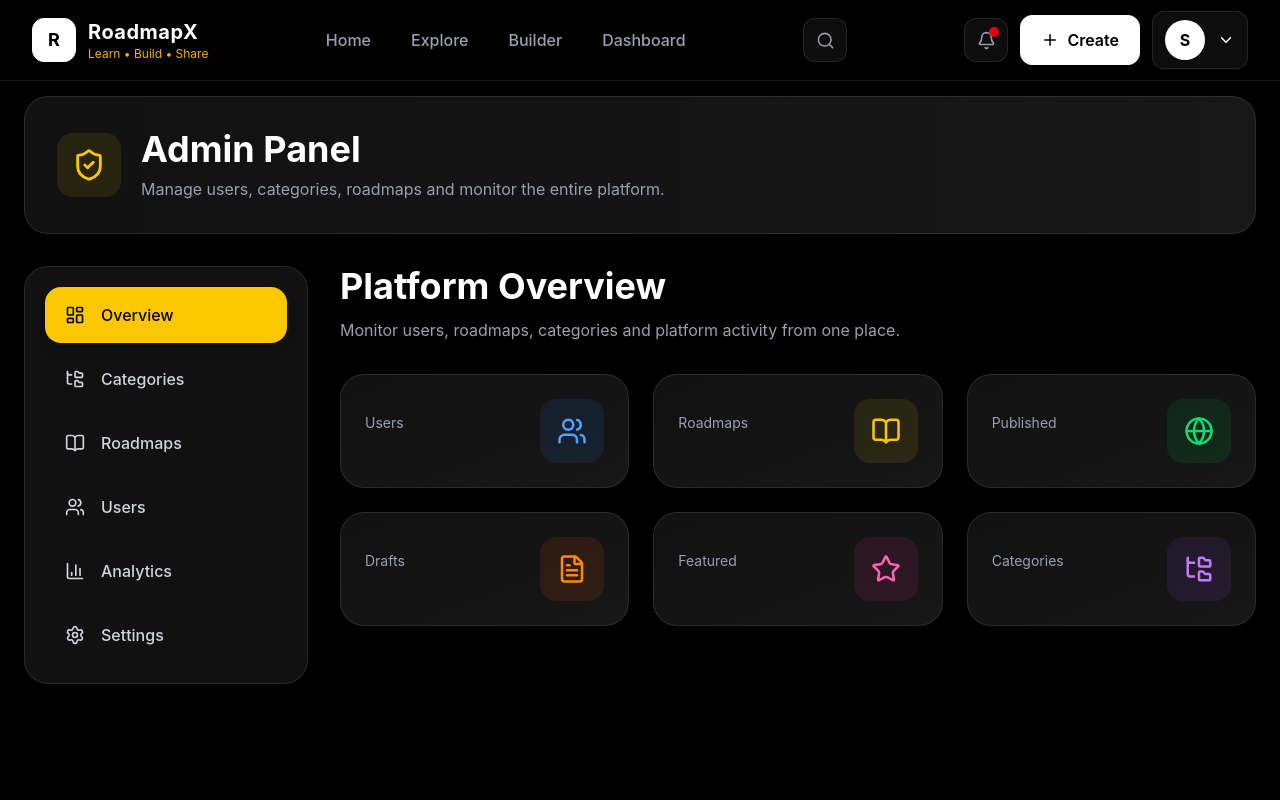
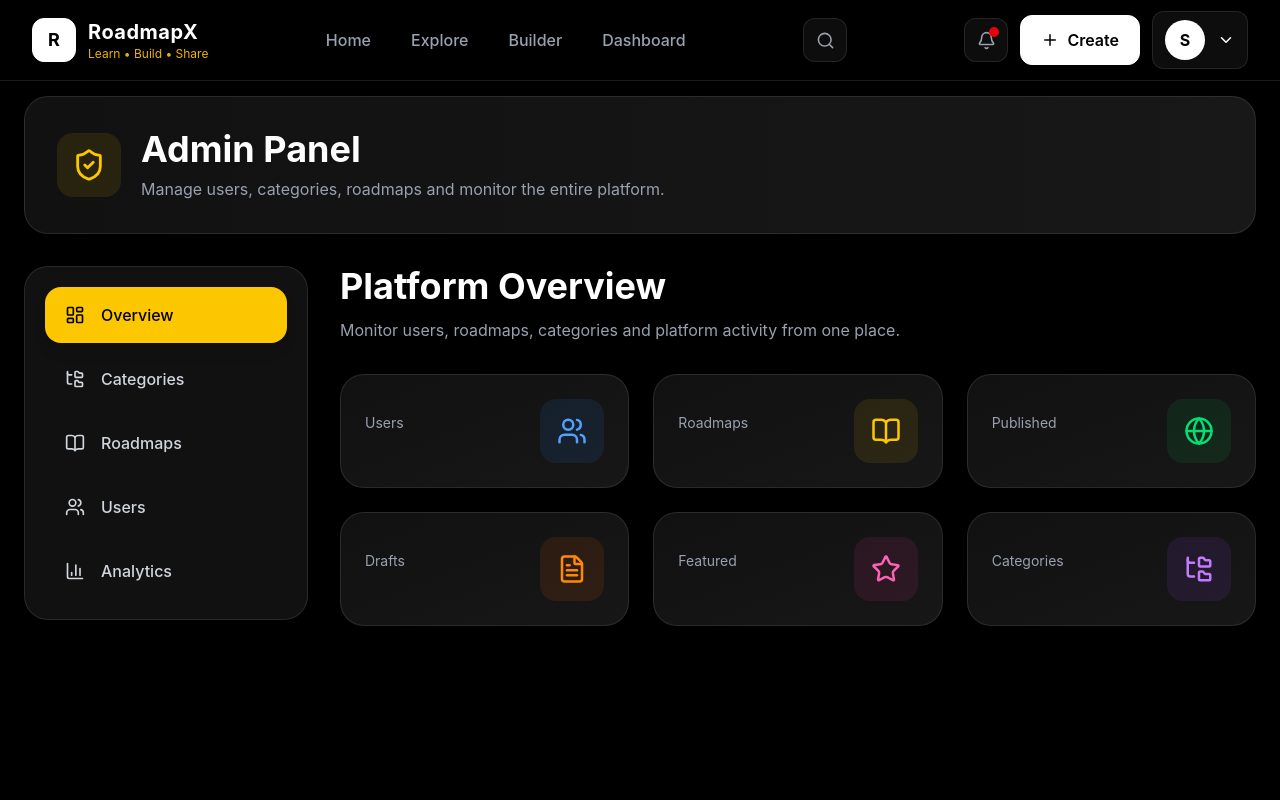
Before and after one commit to anand-144/RoadmapX, a React (Vite) app in the folder client/: page /admin in a window 1280 px wide. Shown: the top 800 px of the page. Built offline with nearby package versions, Linux system fonts and the light colour scheme; no server answers; sample sign-in values are in the browser's storage.

Commit message:
feat: remove settings menu item from admin sidebar

```diff
--- a/client/src/components/admin/AdminSidebar.jsx
+++ b/client/src/components/admin/AdminSidebar.jsx
@@ -34,11 +34,6 @@ const menuItems = [
     id: "analytics",
     label: "Analytics",
     icon: BarChart3,
-  },
-  {
-    id: "settings",
-    label: "Settings",
-    icon: Settings,
   },
 ];
 
```
